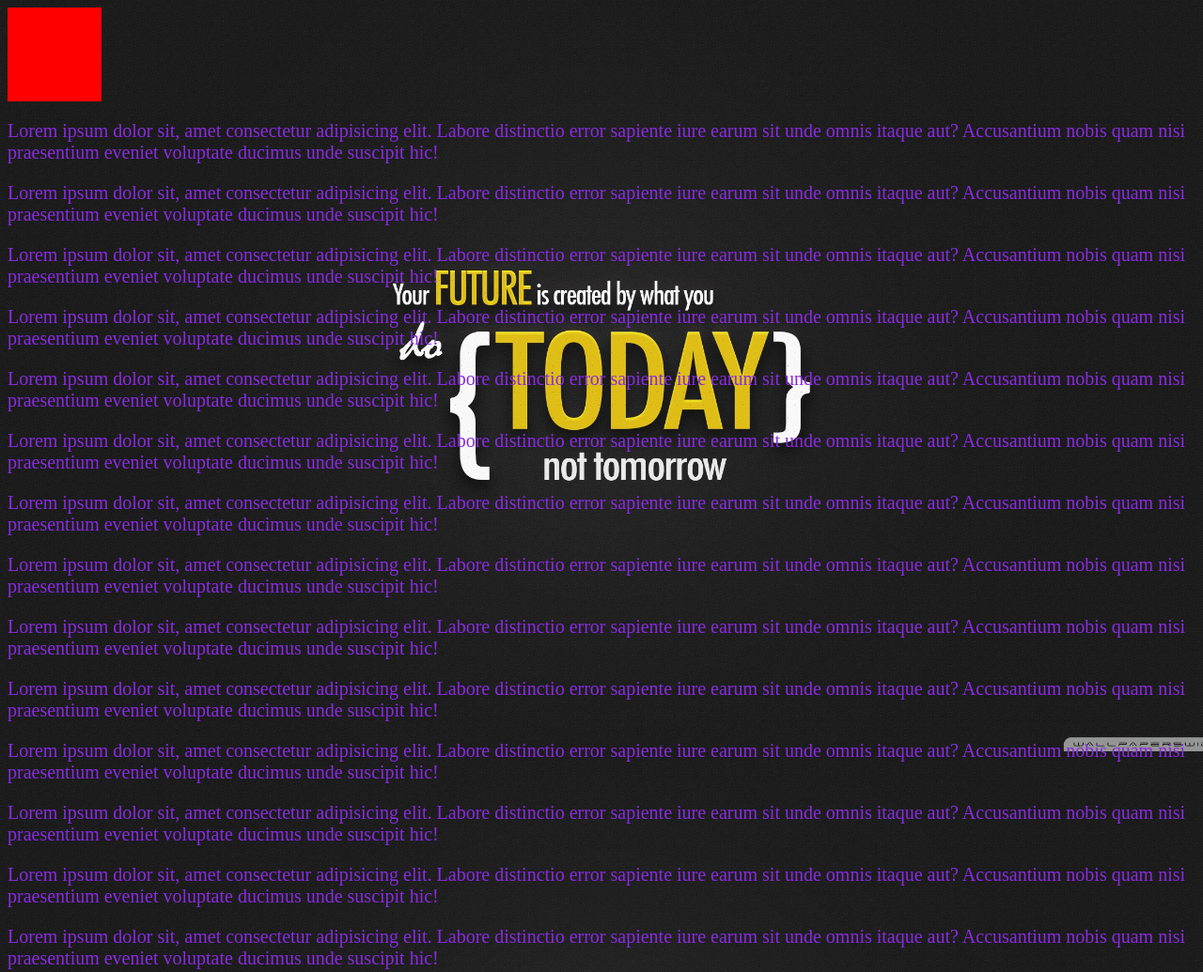
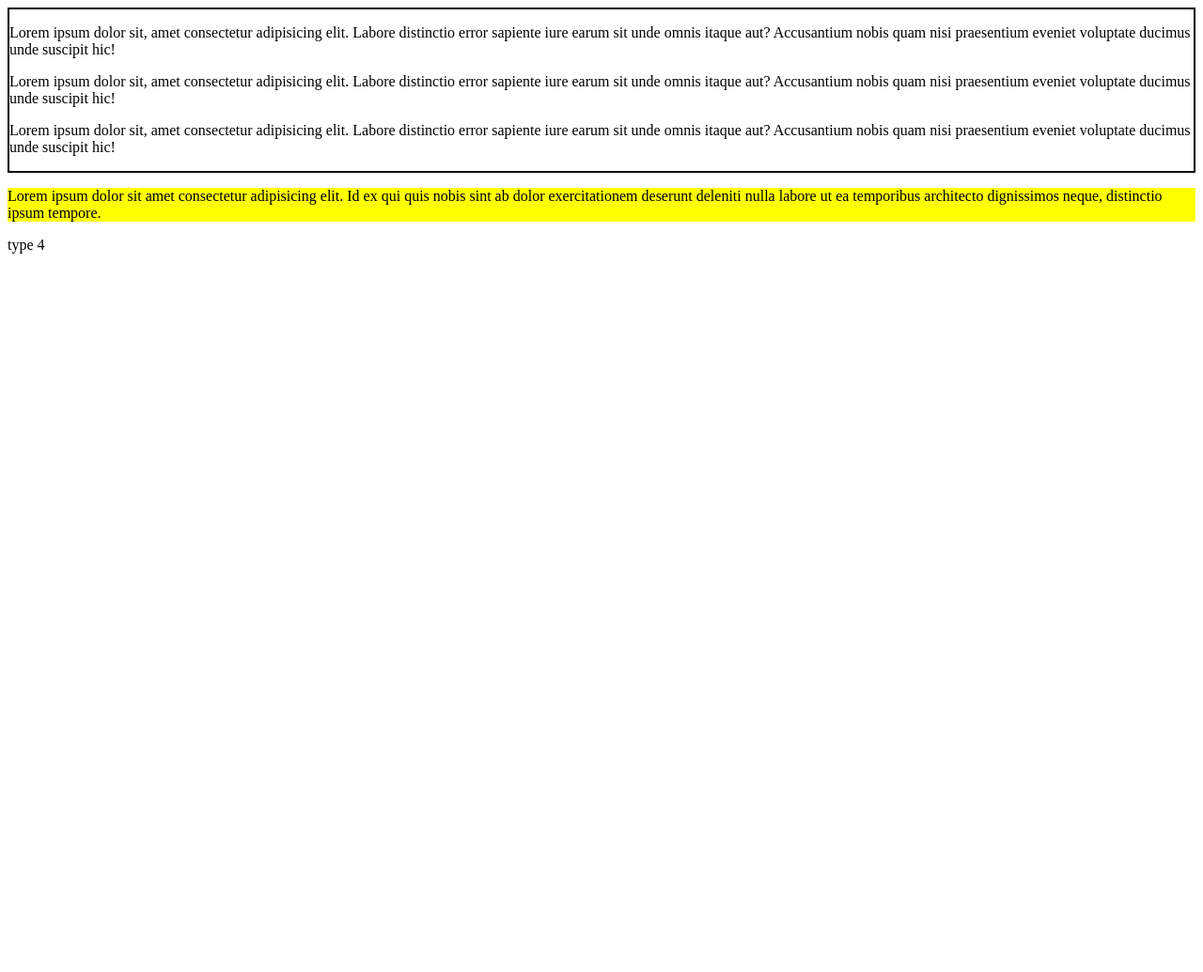
Before and after one commit to SnehAl2o7/HTML-CSS, a plain HTML site: page CSSDay-4.html in a window 1280 px wide. Shown: the top 1035 px of the page at 94% size. After the commit the page ends 800 px from the top, so only its background shows below. Drawn offline with Linux system fonts and the light colour scheme.

Commit message:
combinators

```diff
--- a/CSSDay-4.html
+++ b/CSSDay-4.html
@@ -5,7 +5,7 @@
     <meta name="viewport" content="width=device-width, initial-scale=1.0">
     <title>Document</title>
     <link rel="stylesheet" href="poistion.css">
-    <link rel="stylesheet" href="backgroundimage.css">
+    <link rel="stylesheet" href="combinators.css">
 </head>
 <body>
     <!-- position:
@@ -16,26 +16,18 @@
             static = default position for an element
             -->
 
-    <div id = "box1">  <div id="box2"> </div>  </div>
-    <p> Lorem ipsum dolor sit, amet consectetur adipisicing elit. Labore distinctio error sapiente iure earum sit unde omnis itaque aut? Accusantium nobis quam nisi praesentium eveniet voluptate ducimus unde suscipit hic!</p>
-    <p> Lorem ipsum dolor sit, amet consectetur adipisicing elit. Labore distinctio error sapiente iure earum sit unde omnis itaque aut? Accusantium nobis quam nisi praesentium eveniet voluptate ducimus unde suscipit hic!</p>
-    <p> Lorem ipsum dolor sit, amet consectetur adipisicing elit. Labore distinctio error sapiente iure earum sit unde omnis itaque aut? Accusantium nobis quam nisi praesentium eveniet voluptate ducimus unde suscipit hic!</p>
-    <p> Lorem ipsum dolor sit, amet consectetur adipisicing elit. Labore distinctio error sapiente iure earum sit unde omnis itaque aut? Accusantium nobis quam nisi praesentium eveniet voluptate ducimus unde suscipit hic!</p>
-    <p> Lorem ipsum dolor sit, amet consectetur adipisicing elit. Labore distinctio error sapiente iure earum sit unde omnis itaque aut? Accusantium nobis quam nisi praesentium eveniet voluptate ducimus unde suscipit hic!</p>
-    <p> Lorem ipsum dolor sit, amet consectetur adipisicing elit. Labore distinctio error sapiente iure earum sit unde omnis itaque aut? Accusantium nobis quam nisi praesentium eveniet voluptate ducimus unde suscipit hic!</p>
-    <p> Lorem ipsum dolor sit, amet consectetur adipisicing elit. Labore distinctio error sapiente iure earum sit unde omnis itaque aut? Accusantium nobis quam nisi praesentium eveniet voluptate ducimus unde suscipit hic!</p>
-    <p> Lorem ipsum dolor sit, amet consectetur adipisicing elit. Labore distinctio error sapiente iure earum sit unde omnis itaque aut? Accusantium nobis quam nisi praesentium eveniet voluptate ducimus unde suscipit hic!</p>
-    <p> Lorem ipsum dolor sit, amet consectetur adipisicing elit. Labore distinctio error sapiente iure earum sit unde omnis itaque aut? Accusantium nobis quam nisi praesentium eveniet voluptate ducimus unde suscipit hic!</p>
-    <p> Lorem ipsum dolor sit, amet consectetur adipisicing elit. Labore distinctio error sapiente iure earum sit unde omnis itaque aut? Accusantium nobis quam nisi praesentium eveniet voluptate ducimus unde suscipit hic!</p>
-    <p> Lorem ipsum dolor sit, amet consectetur adipisicing elit. Labore distinctio error sapiente iure earum sit unde omnis itaque aut? Accusantium nobis quam nisi praesentium eveniet voluptate ducimus unde suscipit hic!</p>
+    <div id = "container">
+        <p> Lorem ipsum dolor sit, amet consectetur adipisicing elit. Labore distinctio error sapiente iure earum sit unde omnis itaque aut? Accusantium nobis quam nisi praesentium eveniet voluptate ducimus unde suscipit hic!</p>
 
-    <p> Lorem ipsum dolor sit, amet consectetur adipisicing elit. Labore distinctio error sapiente iure earum sit unde omnis itaque aut? Accusantium nobis quam nisi praesentium eveniet voluptate ducimus unde suscipit hic!</p><p> Lorem ipsum dolor sit, amet consectetur adipisicing elit. Labore distinctio error sapiente iure earum sit unde omnis itaque aut? Accusantium nobis quam nisi praesentium eveniet voluptate ducimus unde suscipit hic!</p>
-    <p> Lorem ipsum dolor sit, amet consectetur adipisicing elit. Labore distinctio error sapiente iure earum sit unde omnis itaque aut? Accusantium nobis quam nisi praesentium eveniet voluptate ducimus unde suscipit hic!</p><p> Lorem ipsum dolor sit, amet consectetur adipisicing elit. Labore distinctio error sapiente iure earum sit unde omnis itaque aut? Accusantium nobis quam nisi praesentium eveniet voluptate ducimus unde suscipit hic!</p>
-    <p> Lorem ipsum dolor sit, amet consectetur adipisicing elit. Labore distinctio error sapiente iure earum sit unde omnis itaque aut? Accusantium nobis quam nisi praesentium eveniet voluptate ducimus unde suscipit hic!</p>
+        <p> Lorem ipsum dolor sit, amet consectetur adipisicing elit. Labore distinctio error sapiente iure earum sit unde omnis itaque aut? Accusantium nobis quam nisi praesentium eveniet voluptate ducimus unde suscipit hic!</p>
 
+        <div>
+            <p> Lorem ipsum dolor sit, amet consectetur adipisicing elit. Labore distinctio error sapiente iure earum sit unde omnis itaque aut? Accusantium nobis quam nisi praesentium eveniet voluptate ducimus unde suscipit hic!</p>
+        </div>
+    </div>
 
-    <p> Lorem ipsum dolor sit, amet consectetur adipisicing elit. Labore distinctio error sapiente iure earum sit unde omnis itaque aut? Accusantium nobis quam nisi praesentium eveniet voluptate ducimus unde suscipit hic!</p>
-    <p> Lorem ipsum dolor sit, amet consectetur adipisicing elit. Labore distinctio error sapiente iure earum sit unde omnis itaque aut? Accusantium nobis quam nisi praesentium eveniet voluptate ducimus unde suscipit hic!</p>
+   <p> Lorem ipsum dolor sit amet consectetur adipisicing elit. Id ex qui quis nobis sint ab dolor exercitationem deserunt deleniti nulla labore ut ea temporibus architecto dignissimos neque, distinctio ipsum tempore.</p>
+    <p> type 4</p>
 
 </body>
 </html>
--- /dev/null
+++ b/combinators.css
@@ -0,0 +1,19 @@
+/*
+combinators = explains the relationship between listed selectors
+| = descendant
+> = child
+~ = sibling
++ = adjacent sibling
+
+selector > selector
+
+div > p
+*/
+
+#container{
+    border: 2px solid black;
+}
+
+#container + p{
+    background-color: yellow;
+}
```
